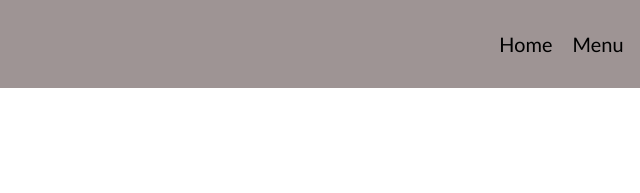
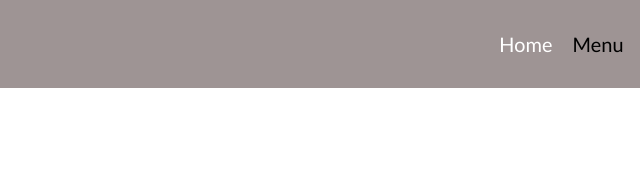
Before and after one commit to NiteArie/restaurant, a website built with webpack: page dist/index.html in a window 1280 px wide. Both pictures are taken after a click on the item "Home". Shown: the top 193 px of the page, 499-1139 px from the left. Built offline with nearby package versions, Linux system fonts and the light colour scheme.

Commit message:
[Update] Navigation done

```diff
--- a/assets/style/style.css
+++ b/assets/style/style.css
@@ -37,6 +37,10 @@ body {
 }
 
 .header__nav__links__items li:hover {
+    color: white;
+}
+
+.active {
     color: white;
 }
 
--- a/src/modules/contact.js
+++ b/src/modules/contact.js
@@ -1,4 +1,4 @@
-import { removePage } from "./utils";
+import { highlightLink, removePage } from "./utils";
 
 function createContactHeader() {
     let title = document.createElement("h2");
@@ -74,6 +74,7 @@ function createContact() {
     const header = createContactHeader();
     const contact = createContactContent();
 
+    highlightLink("contactLink");
     removePage();
 
     content.append(header, contact);
--- a/src/modules/home.js
+++ b/src/modules/home.js
@@ -1,4 +1,4 @@
-import { removePage } from './utils';
+import { highlightLink, removePage } from './utils';
 
 function createHomeHero() {
     let homeHero = document.createElement('div');
@@ -68,6 +68,7 @@ function createHome() {
 
     const content = document.querySelector("#content")
 
+    highlightLink("homeLink");
     removePage();
 
     content.append(homeHero, homeContent);
--- a/src/modules/menu.js
+++ b/src/modules/menu.js
@@ -1,4 +1,4 @@
-import { removePage } from './utils';
+import { highlightLink, removePage } from './utils';
 
 const _data = [
     {
@@ -79,6 +79,7 @@ function createMenuContent() {
 function createMenu() {
     const content = document.getElementById('content');
 
+    highlightLink("menuLink");
     removePage();
 
     content.appendChild(createMenuContent());
--- a/src/modules/utils.js
+++ b/src/modules/utils.js
@@ -21,3 +21,23 @@ export function removePage() {
             contentChildren[i].remove();
     }
 }
+
+export function highlightLink(link) {
+    const homeLink = document.querySelector(".header__nav__links__items__home");
+    const menuLink = document.querySelector(".header__nav__links__items__menu");
+    const contactLink = document.querySelector(".header__nav__links__items__contact");
+
+    homeLink.classList.remove("active");
+    menuLink.classList.remove("active");
+    contactLink.classList.remove("active");
+
+    if ( link == "homeLink") {
+        homeLink.classList.add("active");
+    } else if ( link == "menuLink") {
+        menuLink.classList.add("active");
+    } else if ( link == "contactLink") {
+        contactLink.classList.add("active");
+    }
+
+
+}
```
Also changed, not shown: dist/main.js.
